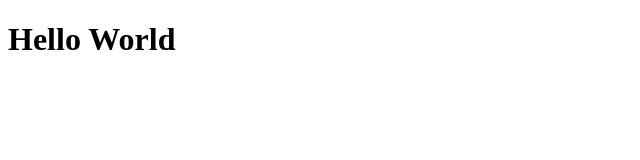
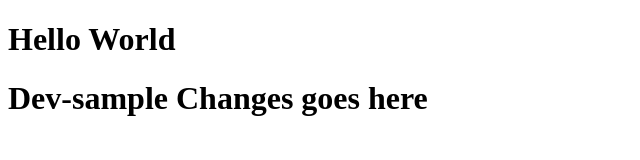
Before and after one commit to jraldGITHUB/test1, a plain HTML site: page index.html in a window 1280 px wide. Shown: the whole page, without its empty margins (0-640 px from the left). Drawn offline with Linux system fonts and the light colour scheme.

Commit message:
Added a h1 element on index.html

```diff
--- a/index.html
+++ b/index.html
@@ -7,7 +7,7 @@
 </head>
 <body>
     <h1>Hello World</h1>
-
+ <h1>Dev-sample Changes goes here</h1>
 
 
 </body>
```
